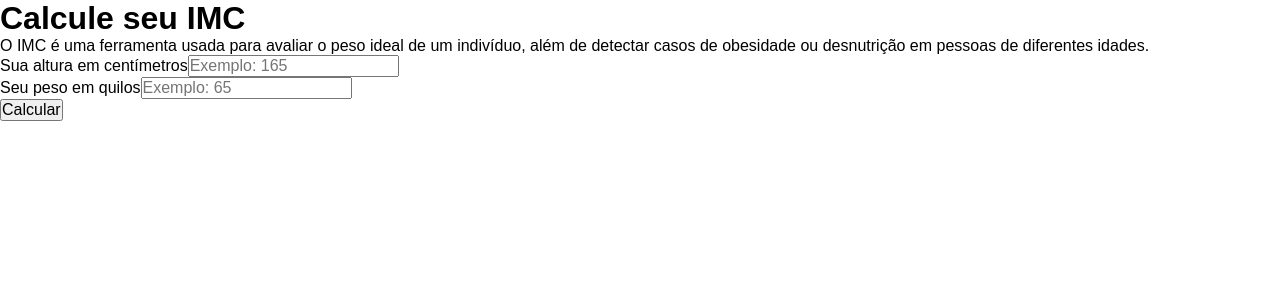
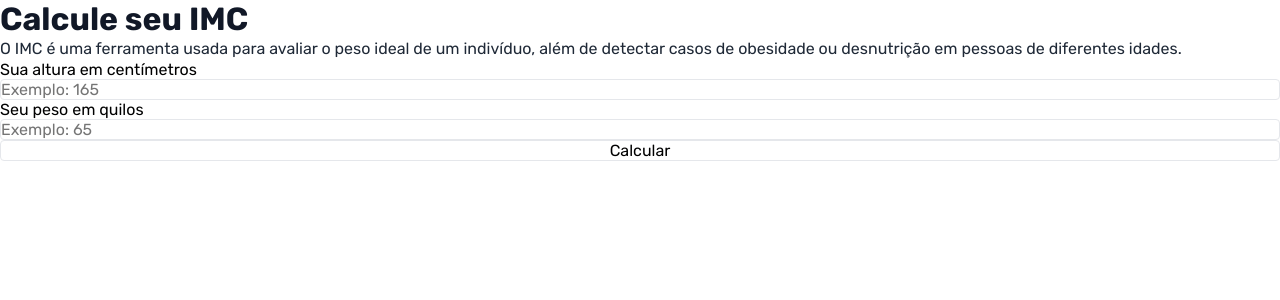
Before and after one commit to flaviojeferson/bmi-calc, a React (Vite) app: page / in a window 1280 px wide. Shown: the top 300 px of the page. Built offline with nearby package versions, Linux system fonts and the light colour scheme.

Commit message:
Introduce new global styles and theme variables.

```diff
--- a/index.html
+++ b/index.html
@@ -1,8 +1,14 @@
 <!DOCTYPE html>
 <html lang="pt-br">
   <head>
+    <link rel="preconnect" href="https://fonts.googleapis.com" />
+    <link rel="preconnect" href="https://fonts.gstatic.com" crossorigin />
     <meta charset="UTF-8" />
     <meta name="viewport" content="width=device-width, initial-scale=1.0" />
+    <link
+      href="https://fonts.googleapis.com/css2?family=Rubik:wght@400;600;700&display=swap"
+      rel="stylesheet"
+    />
     <title>Calculadora IMC</title>
   </head>
   <body>
--- a/src/styles/global.ts
+++ b/src/styles/global.ts
@@ -2,18 +2,38 @@ import { createGlobalStyle } from 'styled-components';
 
 const GlobalStyle = createGlobalStyle`
   * {
+    box-sizing: border-box;
+    cursor: default;
     margin: 0;
     padding: 0;
-    cursor: default;
-    box-sizing: border-box;
   }
 
-  :focus {
+  input, button {
+    background-color: ${(props) => props.theme.white};
+    border-radius: 0.25rem;
+    border: 1px solid ${(props) => props.theme['gray-200']};
     outline: none;
+    width: 100%;
+    transition: border-color ${(props) => props.theme['transition-duration']};
+    &:hover {
+      border-color: ${(props) => props.theme['gray-400']};
+    }
+    &:focus {
+      border-color: ${(props) => props.theme['gray-600']};
+    }
+  }
+
+  h1, h2, h3, h4, h5, h6 {
+    color: ${(props) => props.theme['gray-900']};
+  }
+
+  p {
+    line-height: 135%;
+    color: ${(props) => props.theme['gray-800']};
   }
 
   body, input, button, textarea, abbr {
-    font: normal 400 1rem sans-serif;
+    font: normal 400 1rem ${(props) => props.theme['font-sans']};
     text-decoration: none;
   }
 `;
--- a/src/themes/defaultTheme.ts
+++ b/src/themes/defaultTheme.ts
@@ -1,6 +1,15 @@
 const defaultTheme = {
+  'font-sans': "'Rubik', sans-serif",
+  'gray-200': '#e5e7eb',
+  'gray-400': '#9ca3af',
+  'gray-600': '#4b5563',
+  'gray-800': '#1f2937',
+  'gray-900': '#111827',
+  'indigo-500': '#6366f1',
+  'indigo-700': '#4338ca',
+  'transition-duration': '250ms',
+  black: '#000000',
   white: '#ffffff',
-  black: '#000000',
 };
 
 export { defaultTheme };
```
